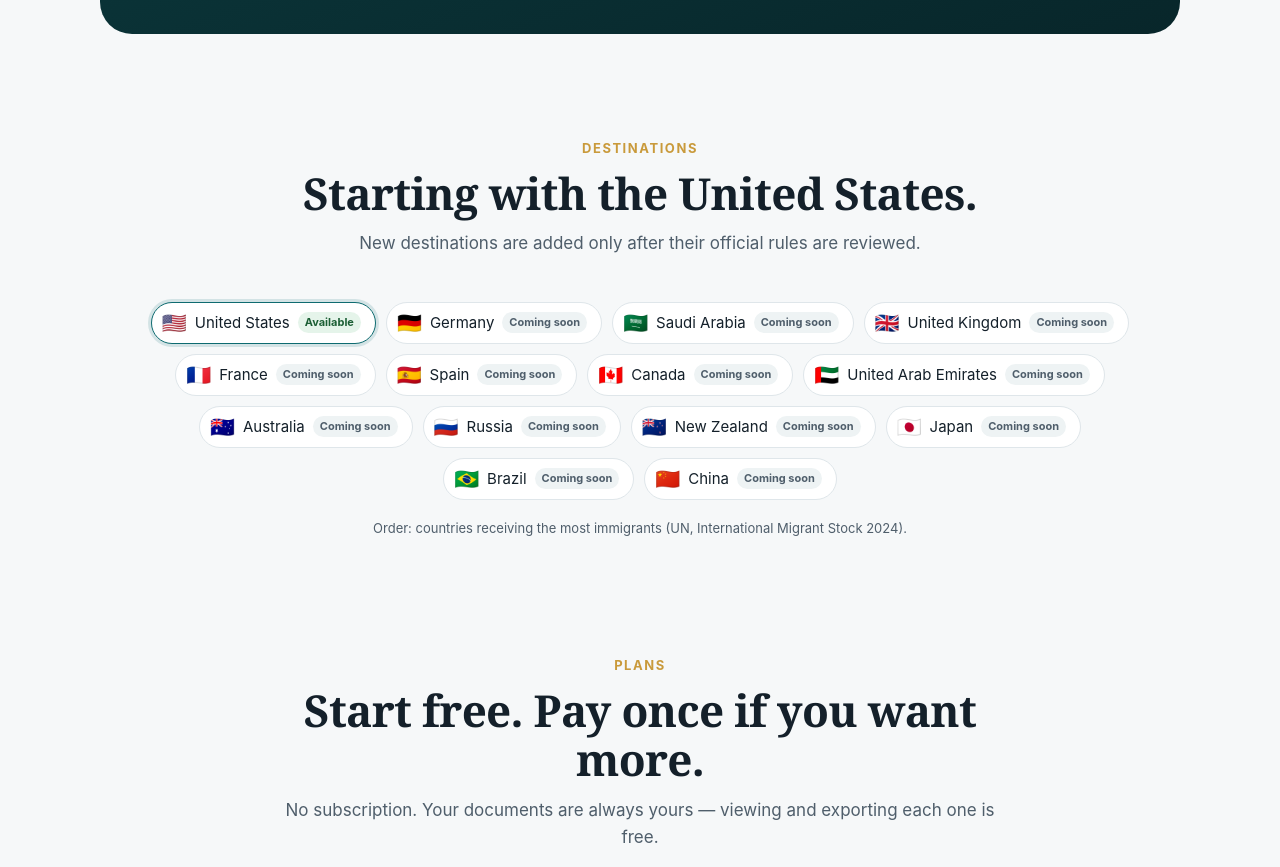
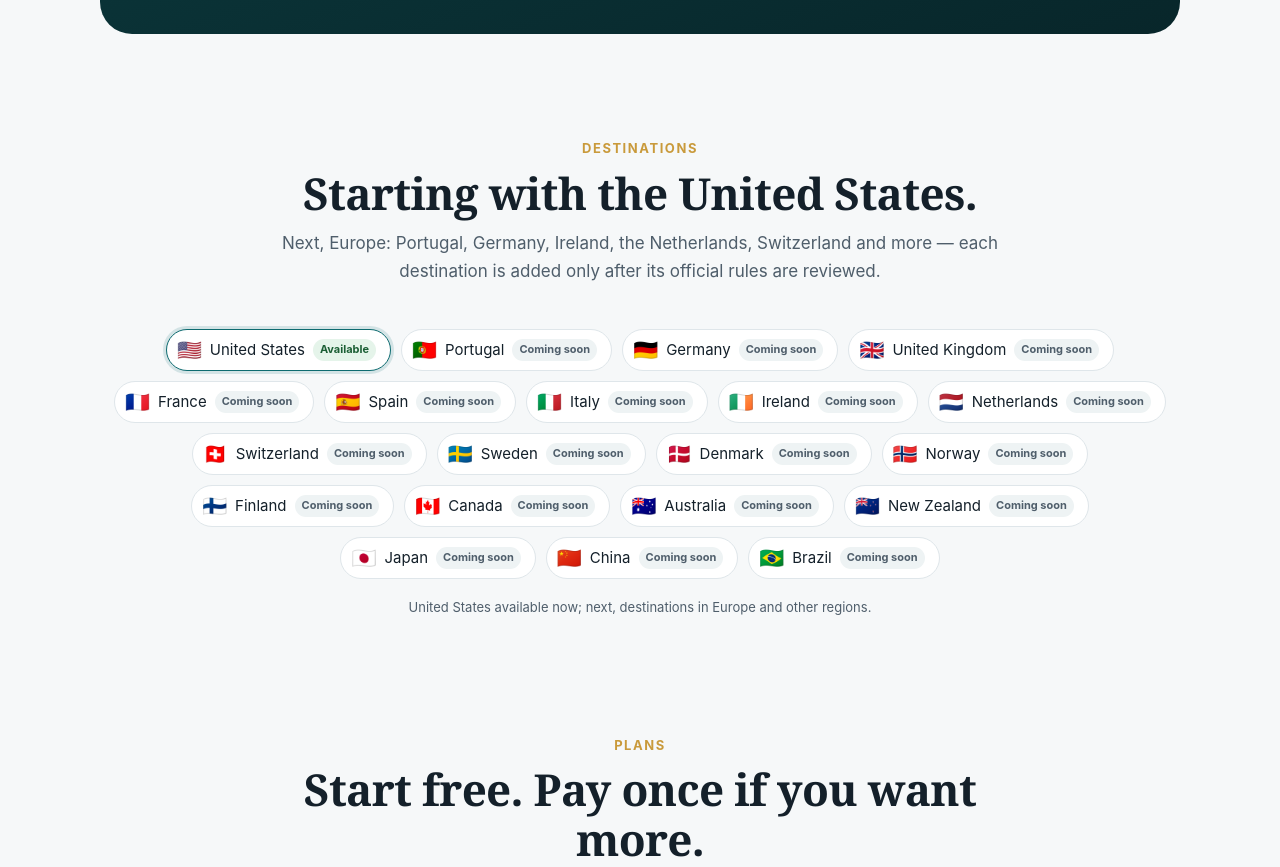
Before and after one commit to janusglobalvisa/janus, a plain HTML site: page index.html in a window 1280 px wide. Shown: the part 2595-3462 px from the top of the page. Drawn offline with Linux system fonts and the light colour scheme.

Commit message:
Rodapé sem nome pessoal; destinos com foco na Europa; link Termos traduzido
Co-Authored-By: Claude Opus 5.5 <noreply@anthropic.com>
Claude-Session: https://claude.ai/code/session_01B3v3TwG1ZXqrFGAVzMm6YY

```diff
--- a/index.html
+++ b/index.html
@@ -266,7 +266,7 @@ footer a{color:var(--sec)}
 <section id="paises" style="padding-top:20px"><div class="wrap">
   <div class="titulo surge"><div class="k" data-t="k4">Destinos</div><h2 data-t="h2d">Começando pelos Estados Unidos.</h2><p data-t="p2d">Novos destinos entram só depois de revisarmos as regras oficiais de cada país.</p></div>
   <div class="paises surge" id="listaPaises"></div>
-  <p class="fonte" data-t="fonte">Ordem: países que mais recebem imigrantes (ONU, International Migrant Stock 2024).</p>
+  <p class="fonte" data-t="fonte">Estados Unidos disponível agora; em seguida, destinos na Europa e em outras regiões.</p>
 </div></section>
 
 <section id="planos" style="padding-top:20px"><div class="wrap">
@@ -288,10 +288,10 @@ footer a{color:var(--sec)}
 </main>
 
 <footer><div class="wrap">
-  <div style="display:flex;align-items:center;gap:10px"><svg viewBox="0 0 100 100" width="24" height="24" aria-hidden="true"><defs><linearGradient id="jgb" x1="0" y1="0" x2="1" y2="1"><stop offset="0" stop-color="#14898F"/><stop offset="1" stop-color="#0A4448"/></linearGradient></defs><rect width="100" height="100" rx="23" fill="url(#jgb)"/><path d="M29 58V45a21 21 0 0 1 42 0v21c0 11-7.5 17.5-17.5 17.5c-7 0-12-3.5-14.5-9" fill="none" stroke="#fff" stroke-width="8.5" stroke-linecap="round" stroke-linejoin="round"/><path d="M50 35l2.4 6.1 6.1 2.4-6.1 2.4L50 52l-2.4-6.1-6.1-2.4 6.1-2.4z" fill="#E2B55A"/></svg><span>© 2026 Mario Santos · Janus Global Visa</span></div>
+  <div style="display:flex;align-items:center;gap:10px"><svg viewBox="0 0 100 100" width="24" height="24" aria-hidden="true"><defs><linearGradient id="jgb" x1="0" y1="0" x2="1" y2="1"><stop offset="0" stop-color="#14898F"/><stop offset="1" stop-color="#0A4448"/></linearGradient></defs><rect width="100" height="100" rx="23" fill="url(#jgb)"/><path d="M29 58V45a21 21 0 0 1 42 0v21c0 11-7.5 17.5-17.5 17.5c-7 0-12-3.5-14.5-9" fill="none" stroke="#fff" stroke-width="8.5" stroke-linecap="round" stroke-linejoin="round"/><path d="M50 35l2.4 6.1 6.1 2.4-6.1 2.4L50 52l-2.4-6.1-6.1-2.4 6.1-2.4z" fill="#E2B55A"/></svg><span>© 2026 Janus Global Visa</span></div>
   <div style="display:flex;gap:18px;flex-wrap:wrap">
     <a href="privacidade.html" data-t="f1">Privacidade</a>
-    <a href="termos.html">Termos</a>
+    <a href="termos.html" data-t="f3">Termos</a>
     <a href="suporte.html" data-t="f2">Suporte</a>
     <a href="mailto:janusglobalvisa@gmail.com">janusglobalvisa@gmail.com</a>
   </div>
@@ -321,7 +321,7 @@ footer a{color:var(--sec)}
       s3t:"Confira e gere o pacote",s3:"Resolva o que está amarelo ou vermelho e gere o PDF para revisar com seu advogado.",
       k3:"Privacidade em primeiro lugar",h2c:"Seus documentos nunca saem do seu celular sem você pedir.",p2c:"Passaporte, diplomas e cartas são dados sensíveis. Por isso o Janus foi feito para funcionar sem conta e sem nuvem.",
       l1:"Banco de dados e arquivos criptografados, com a chave guardada no cofre seguro do aparelho.",l2:"Sem cadastro, sem anúncios, sem ferramentas de rastreamento.",l3:"Exportar e compartilhar só com a sua confirmação.",l4:"Apagar tudo com um toque, quando quiser.",
-      k4:"Destinos",h2d:"Começando pelos Estados Unidos.",p2d:"Novos destinos entram só depois de revisarmos as regras oficiais de cada país.",fonte:"Ordem: países que mais recebem imigrantes (ONU, International Migrant Stock 2024).",
+      k4:"Destinos",h2d:"Começando pelos Estados Unidos.",p2d:"Depois, a Europa: Portugal, Alemanha, Irlanda, Países Baixos, Suíça e outros — cada destino entra só depois de revisarmos as regras oficiais.",fonte:"Estados Unidos disponível agora; em seguida, destinos na Europa e em outras regiões.",
       disp:"Disponível",breve:"Em breve",
       k5:"Planos",h2e:"Comece grátis. Pague uma vez, se quiser mais.",p2e:"Sem assinatura. Seus documentos são sempre seus — ver e exportar cada um é grátis.",
       g:"Grátis",gpr:"Para sempre",tag:"Preço de lançamento",cpr:"Pagamento único · preço exibido na loja",
@@ -335,8 +335,8 @@ footer a{color:var(--sec)}
         ["Funciona no Android?","Sim. O Janus é feito para iPhone e Android, com as mesmas funções."],
         ["As taxas mostradas são as oficiais?","São estimativas com fonte e data, marcadas como “a confirmar”. Os valores mudam: confira sempre no site do USCIS e do Departamento de Estado antes de pagar."]],
       aviso:"O Janus Global Visa é uma ferramenta de organização. Não é escritório de advocacia, não presta aconselhamento jurídico, não representa ninguém perante autoridades e não é afiliado ao USCIS, ao Departamento de Estado ou a qualquer governo. Nenhum resultado é garantido: a decisão cabe sempre à autoridade competente. Regras e taxas mudam — confira sempre nas fontes oficiais.",
-      f1:"Privacidade",f2:"Suporte",
-      paises:{US:"Estados Unidos",DE:"Alemanha",SA:"Arábia Saudita",GB:"Reino Unido",FR:"França",ES:"Espanha",CA:"Canadá",AE:"Emirados Árabes",AU:"Austrália",RU:"Rússia",NZ:"Nova Zelândia",JP:"Japão",BR:"Brasil",CN:"China"}},
+      f1:"Privacidade",f2:"Suporte",f3:"Termos",
+      paises:{US:"Estados Unidos",PT:"Portugal",DE:"Alemanha",GB:"Reino Unido",FR:"França",ES:"Espanha",IT:"Itália",IE:"Irlanda",NL:"Países Baixos",CH:"Suíça",SE:"Suécia",DK:"Dinamarca",NO:"Noruega",FI:"Finlândia",CA:"Canadá",AU:"Austrália",NZ:"Nova Zelândia",JP:"Japão",CN:"China",BR:"Brasil"}},
     en:{nav1:"Features",nav2:"Privacy",nav3:"Plans",eyebrow:"Employment-based Green Card · EB-1A · EB-2 NIW",
       h1:'Your immigration dossier, <em>organized</em> from the first document to the final PDF.',
       lead:"Janus keeps your documents encrypted on your phone, organizes everything into folders with the official names and shows, with source and date, what still needs review.",
@@ -358,7 +358,7 @@ footer a{color:var(--sec)}
       s3t:"Review and build the package",s3:"Resolve what is yellow or red and generate the PDF to review with your attorney.",
       k3:"Privacy first",h2c:"Your documents never leave your phone unless you ask.",p2c:"Passports, diplomas and letters are sensitive. That is why Janus works with no account and no cloud.",
       l1:"Encrypted database and files, with the key kept in the device's secure storage.",l2:"No account, no ads, no tracking tools.",l3:"Export and sharing only with your confirmation.",l4:"Delete everything with one tap, anytime.",
-      k4:"Destinations",h2d:"Starting with the United States.",p2d:"New destinations are added only after their official rules are reviewed.",fonte:"Order: countries receiving the most immigrants (UN, International Migrant Stock 2024).",
+      k4:"Destinations",h2d:"Starting with the United States.",p2d:"Next, Europe: Portugal, Germany, Ireland, the Netherlands, Switzerland and more — each destination is added only after its official rules are reviewed.",fonte:"United States available now; next, destinations in Europe and other regions.",
       disp:"Available",breve:"Coming soon",
       k5:"Plans",h2e:"Start free. Pay once if you want more.",p2e:"No subscription. Your documents are always yours — viewing and exporting each one is free.",
       g:"Free",gpr:"Forever",tag:"Launch price",cpr:"One-time payment · price shown in the store",
@@ -372,10 +372,10 @@ footer a{color:var(--sec)}
         ["Does it work on Android?","Yes. Janus is built for iPhone and Android with the same features."],
         ["Are the fees shown official?","They are estimates with source and date, marked “to be confirmed”. Fees change: always check USCIS and the Department of State before paying."]],
       aviso:"Janus Global Visa is an organization tool. It is not a law firm, does not provide legal advice, does not represent anyone before authorities and is not affiliated with USCIS, the Department of State or any government. No outcome is guaranteed: the decision always belongs to the competent authority. Rules and fees change — always check official sources.",
-      f1:"Privacy",f2:"Support",
-      paises:{US:"United States",DE:"Germany",SA:"Saudi Arabia",GB:"United Kingdom",FR:"France",ES:"Spain",CA:"Canada",AE:"United Arab Emirates",AU:"Australia",RU:"Russia",NZ:"New Zealand",JP:"Japan",BR:"Brazil",CN:"China"}}
+      f1:"Privacy",f2:"Support",f3:"Terms",
+      paises:{US:"United States",PT:"Portugal",DE:"Germany",GB:"United Kingdom",FR:"France",ES:"Spain",IT:"Italy",IE:"Ireland",NL:"Netherlands",CH:"Switzerland",SE:"Sweden",DK:"Denmark",NO:"Norway",FI:"Finland",CA:"Canada",AU:"Australia",NZ:"New Zealand",JP:"Japan",CN:"China",BR:"Brazil"}}
   };
-  var ORDEM=["US","DE","SA","GB","FR","ES","CA","AE","AU","RU","NZ","JP","BR","CN"];
+  var ORDEM=["US","PT","DE","GB","FR","ES","IT","IE","NL","CH","SE","DK","NO","FI","CA","AU","NZ","JP","CN","BR"];
   var flag=function(c){return String.fromCodePoint.apply(null,c.split("").map(function(l){return 0x1F1E6+l.charCodeAt(0)-65}))};
   var chk='<svg><use href="#check"/></svg>';
   var lang=(navigator.language||"pt").toLowerCase().indexOf("pt")===0?"pt":"en";
```
Also changed, not shown: privacidade.html (+1 -1 lines), suporte.html (+1 -1 lines).
